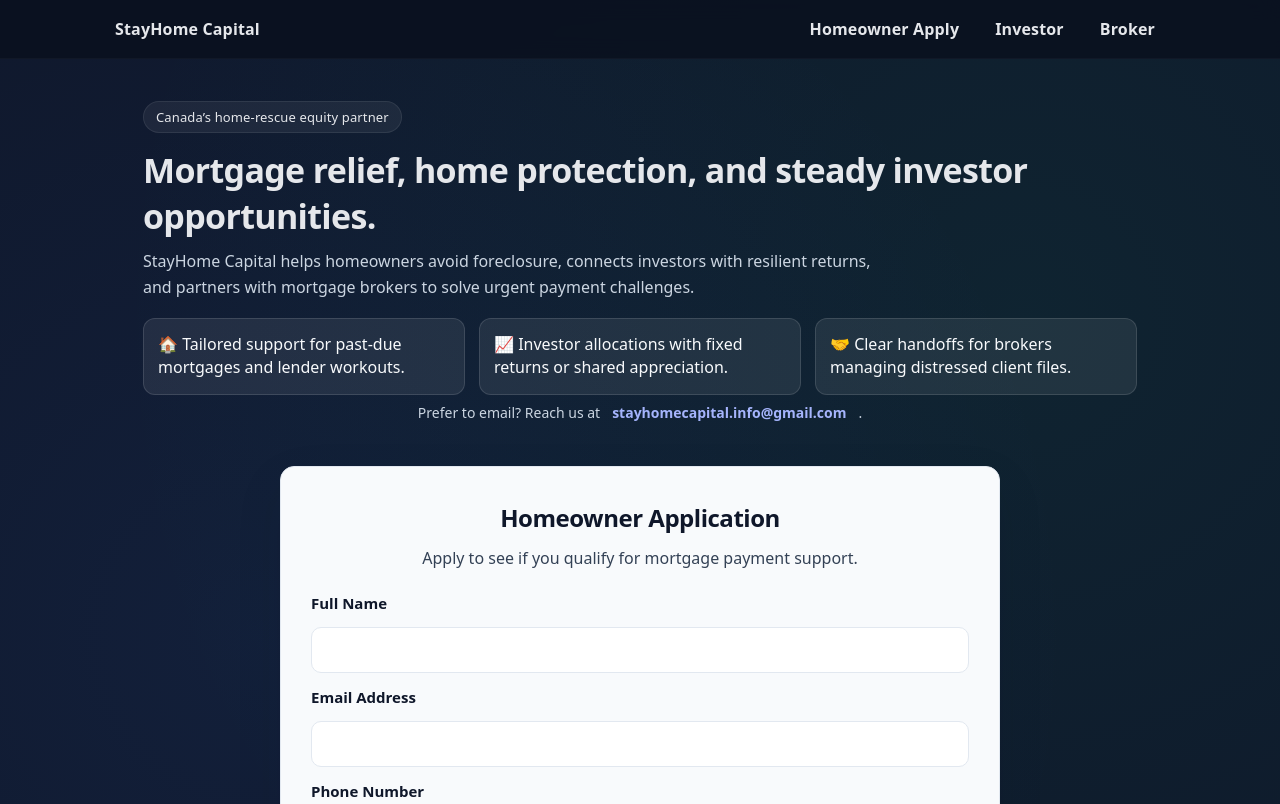
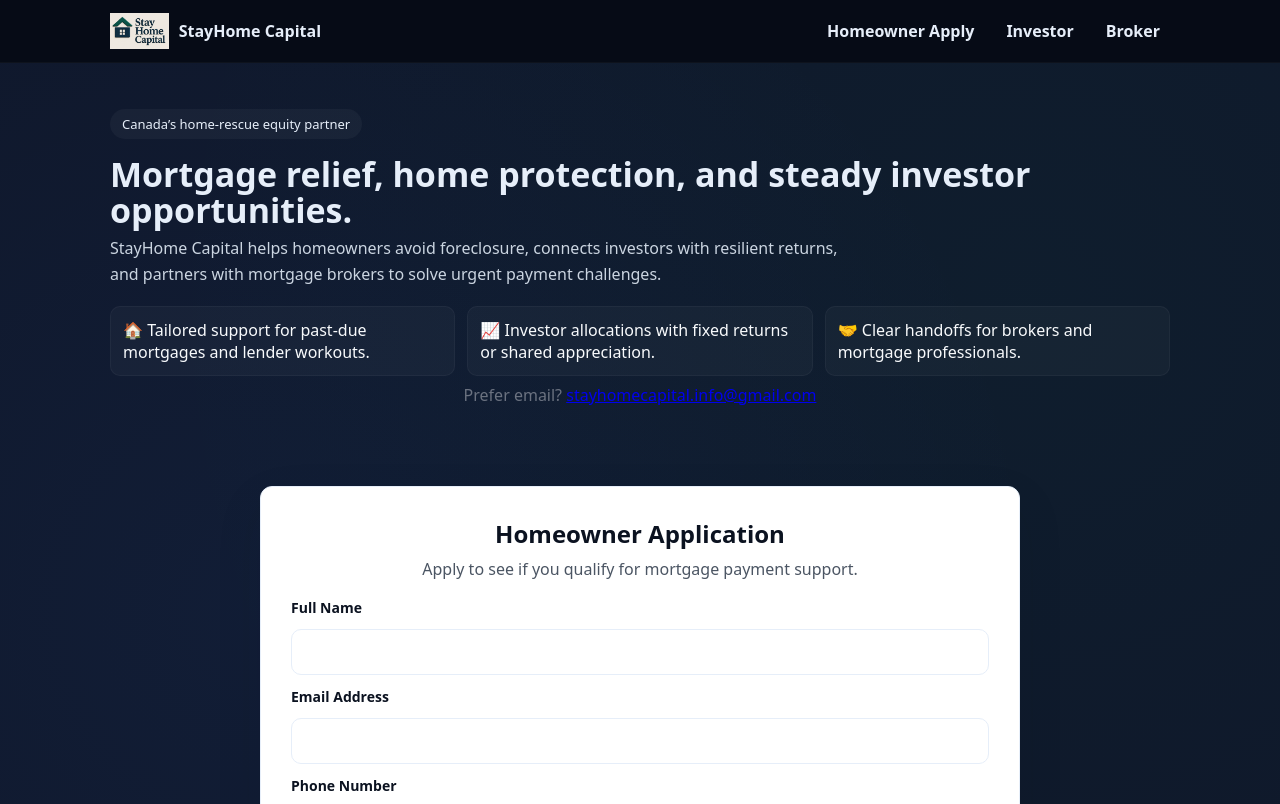
Before and after one commit to rsingh4545/Stayhomecapital, a plain HTML site: page index.html in a window 1280 px wide. Shown: the top 804 px of the page. Drawn offline with Linux system fonts and the light colour scheme.

Commit message:
Refactor HTML and CSS for layout improvements
Updated HTML structure and styles for improved layout and consistency. Changed meta charset, viewport settings, and updated various CSS properties for better design.

```diff
--- a/index.html
+++ b/index.html
@@ -1,260 +1,111 @@
 <!DOCTYPE html>
 <html lang="en">
 <head>
-  <meta charset="UTF-8" />
-  <meta name="viewport" content="width=device-width, initial-scale=1.0" />
+  <meta charset="utf-8" />
+  <meta name="viewport" content="width=device-width,initial-scale=1" />
   <title>StayHome Capital</title>
+
   <style>
-    :root {
-      --brand: #1d4ed8;
-      --text: #0f172a;
-      --muted: #334155;
-      --card: #f8fafc;
-      --border: #e2e8f0;
-      --shadow: 0 18px 50px rgba(15, 23, 42, 0.08);
+    :root{
+      --brand:#1d4ed8;
+      --text:#0b1220;
+      --muted:#4b5563;
+      --card:#ffffff;
+      --bg:#0f172a;
+      --border:#e6eef9;
+      --shadow:0 18px 50px rgba(15,23,42,0.08);
+    }
+    *{box-sizing:border-box}
+    html{scroll-behavior:smooth}
+    body{
+      margin:0;
+      font-family:system-ui,-apple-system,BlinkMacSystemFont,"Segoe UI",Roboto,Helvetica,Arial;
+      background:radial-gradient(circle at 20% 20%, rgba(59,130,246,0.06),transparent 30%),
+                 radial-gradient(circle at 80% 10%, rgba(16,185,129,0.04),transparent 30%),
+                 var(--bg);
+      color:var(--text);
+      -webkit-font-smoothing:antialiased;
+      -moz-osx-font-smoothing:grayscale;
+      min-height:100vh;
     }
 
-    * {
-      box-sizing: border-box;
+    /* NAV */
+    .navbar{
+      position:sticky;
+      top:0;
+      z-index:100;
+      background:rgba(6,10,20,0.9);
+      backdrop-filter:blur(6px);
+      border-bottom:1px solid rgba(255,255,255,0.03);
     }
+    .navbar__content{
+      max-width:1100px;
+      margin:0 auto;
+      padding:12px 20px;
+      display:flex;
+      align-items:center;
+      justify-content:space-between;
+      gap:12px;
+    }
+    .brand{display:inline-flex;align-items:center;gap:10px;text-decoration:none;color:#e6eef9;font-weight:700}
+    .brand .logo{height:36px;width:auto;display:block}
+    .nav-links{display:flex;gap:12px;align-items:center}
+    .nav-links a{
+      color:#e6eef9;text-decoration:none;font-weight:600;padding:8px 10px;border-radius:8px;
+    }
+    .nav-links a:hover{background:rgba(255,255,255,0.04)}
 
-    body {
-      margin: 0;
-      font-family: system-ui, -apple-system, BlinkMacSystemFont, "Segoe UI",
-        sans-serif;
-      background: radial-gradient(
-          circle at 20% 20%,
-          rgba(59, 130, 246, 0.08),
-          transparent 30%
-        ),
-        radial-gradient(
-          circle at 80% 10%,
-          rgba(16, 185, 129, 0.08),
-          transparent 30%
-        ),
-        #0f172a;
-      color: var(--text);
-      min-height: 100vh;
+    /* Header hero */
+    header{max-width:1100px;margin:18px auto 6px;padding:28px 20px;color:#e6eef9}
+    .eyebrow{display:inline-block;padding:6px 12px;background:rgba(255,255,255,0.04);border-radius:999px;font-size:13px;margin-bottom:12px}
+    .hero-title{font-size:clamp(26px,4vw,34px);margin:6px 0 8px;line-height:1.05}
+    .hero-sub{max-width:760px;color:#cbd5e1;margin:0 0 18px;line-height:1.6}
+
+    .hero-grid{display:grid;grid-template-columns:repeat(auto-fit,minmax(200px,1fr));gap:12px;margin-bottom:8px}
+    .hero-card{background:rgba(255,255,255,0.03);border:1px solid rgba(255,255,255,0.04);padding:12px;border-radius:10px;color:#f8fafc}
+
+    /* Sections */
+    main{padding:18px 20px 60px}
+    .section-wrapper{
+      max-width:760px;margin:28px auto;background:var(--card);border-radius:12px;border:1px solid var(--border);box-shadow:var(--shadow);padding:30px;
     }
+    .section-wrapper h2{margin:0 0 8px;text-align:center}
+    .section-wrapper p{margin:0 0 18px;text-align:center;color:var(--muted)}
+    form{display:flex;flex-direction:column;gap:12px}
+    label{font-weight:700;color:var(--text);font-size:14px}
+    input,select,textarea{
+      padding:12px;border-radius:10px;border:1px solid var(--border);font-size:15px;background:#fff;color:var(--text);font-family:inherit;
+    }
+    input:focus,select:focus,textarea:focus{outline:none;border-color:var(--brand);box-shadow:0 0 0 4px rgba(59,130,246,0.08)}
+    .btn{
+      padding:12px 14px;border-radius:10px;border:none;color:#fff;font-weight:800;cursor:pointer;font-size:15px;
+      box-shadow:0 10px 30px rgba(0,0,0,0.08);
+    }
+    .btn:disabled{opacity:0.7;cursor:not-allowed}
+    .btn-primary{background:#1a73e8}
+    .btn-green{background:#16a34a}
+    .btn-gold{background:#f59e0b}
 
-    a {
-      color: var(--brand);
-    }
+    .contact-hint{margin-top:8px;text-align:center;color:#6b7280}
 
-    .navbar {
-      position: sticky;
-      top: 0;
-      background: rgba(11, 17, 32, 0.9);
-      backdrop-filter: blur(10px);
-      padding: 12px 20px;
-      z-index: 100;
-      border-bottom: 1px solid #111827;
-    }
-
-    .navbar__content {
-      max-width: 1050px;
-      margin: 0 auto;
-      display: flex;
-      align-items: center;
-      gap: 14px;
-      flex-wrap: wrap;
-      justify-content: space-between;
-    }
-
-    .brand {
-      color: #e5e7eb;
-      font-weight: 700;
-      letter-spacing: 0.01em;
-      text-decoration: none;
-    }
-
-    .nav-links {
-      display: flex;
-      gap: 16px;
-      flex-wrap: wrap;
-      justify-content: center;
-    }
-
-    .nav-links a {
-      color: #e5e7eb;
-      text-decoration: none;
-      font-weight: 600;
-      letter-spacing: 0.01em;
-      padding: 6px 10px;
-      border-radius: 8px;
-      transition: background 0.2s ease, color 0.2s ease;
-    }
-
-    .nav-links a:hover {
-      background: rgba(255, 255, 255, 0.06);
-      color: #f8fafc;
-    }
-
-    header {
-      max-width: 1050px;
-      margin: 0 auto;
-      padding: 42px 28px 20px;
-      color: #e5e7eb;
-    }
-
-    .eyebrow {
-      display: inline-flex;
-      align-items: center;
-      gap: 8px;
-      padding: 6px 12px;
-      background: rgba(255, 255, 255, 0.06);
-      border: 1px solid rgba(255, 255, 255, 0.08);
-      border-radius: 999px;
-      font-size: 13px;
-      letter-spacing: 0.01em;
-      margin-bottom: 14px;
-    }
-
-    .hero-title {
-      font-size: clamp(28px, 4vw, 34px);
-      margin: 0 0 10px;
-      letter-spacing: -0.02em;
-    }
-
-    .hero-subtitle {
-      max-width: 750px;
-      line-height: 1.6;
-      margin: 0 0 18px;
-      color: #cbd5e1;
-      font-size: 16px;
-    }
-
-    .hero-grid {
-      display: grid;
-      grid-template-columns: repeat(auto-fit, minmax(230px, 1fr));
-      gap: 14px;
-      margin: 18px 0 8px;
-    }
-
-    .hero-card {
-      background: rgba(255, 255, 255, 0.08);
-      border: 1px solid rgba(255, 255, 255, 0.12);
-      color: #f8fafc;
-      padding: 14px;
-      border-radius: 12px;
-      display: flex;
-      gap: 10px;
-      align-items: flex-start;
-      line-height: 1.45;
-    }
-
-    .contact-hint {
-      display: flex;
-      gap: 12px;
-      flex-wrap: wrap;
-      align-items: center;
-      justify-content: center;
-      color: #cbd5e1;
-      font-size: 14px;
-      margin-top: 6px;
-    }
-
-    .contact-hint a {
-      color: #a5b4fc;
-      font-weight: 600;
-      text-decoration: none;
-    }
-
-    main {
-      padding: 24px 20px 40px;
-    }
-
-    .section-wrapper {
-      max-width: 720px;
-      margin: 0 auto 32px;
-      background: var(--card);
-      border-radius: 14px;
-      border: 1px solid var(--border);
-      box-shadow: var(--shadow);
-      padding: 34px 30px;
-    }
-
-    .section-wrapper h2 {
-      text-align: center;
-      margin: 0 0 12px;
-      color: var(--text);
-      letter-spacing: -0.02em;
-    }
-
-    .section-wrapper p {
-      text-align: center;
-      margin: 0 0 22px;
-      color: var(--muted);
-      line-height: 1.6;
-    }
-
-    form {
-      display: flex;
-      flex-direction: column;
-      gap: 14px;
-    }
-
-    label {
-      font-weight: 700;
-      color: var(--text);
-      font-size: 15px;
-    }
-
-    input,
-    select,
-    textarea {
-      padding: 12px;
-      border: 1px solid var(--border);
-      border-radius: 10px;
-      font-size: 15px;
-      font-family: inherit;
-      background: white;
-      color: var(--text);
-      transition: border 0.15s ease, box-shadow 0.15s ease;
-    }
-
-    input:focus,
-    select:focus,
-    textarea:focus {
-      border-color: var(--brand);
-      outline: none;
-      box-shadow: 0 0 0 3px rgba(59, 130, 246, 0.12);
-    }
-
-    button[type="submit"] {
-      padding: 12px;
-      color: white;
-      border: none;
-      border-radius: 10px;
-      cursor: pointer;
-      font-weight: 800;
-      font-size: 15px;
-      transition: transform 0.1s ease, box-shadow 0.2s ease, opacity 0.2s ease;
-      box-shadow: 0 10px 30px rgba(0, 0, 0, 0.08);
-    }
-
-    button[type="submit"]:hover {
-      transform: translateY(-1px);
-    }
-
-    button[type="submit"]:disabled {
-      opacity: 0.7;
-      cursor: not-allowed;
-      transform: none;
-    }
-
-    @media (max-width: 640px) {
-      .section-wrapper {
-        padding: 28px 24px;
-      }
+    @media (max-width:640px){
+      .navbar__content{padding:12px}
+      header{padding:18px 16px}
+      .section-wrapper{padding:20px}
     }
   </style>
 </head>
 <body>
+
+  <!-- NAV -->
   <nav class="navbar">
     <div class="navbar__content">
-      <a class="brand" href="#top">StayHome Capital</a>
-      <div class="nav-links" aria-label="Jump to form">
+      <a class="brand" href="#top">
+        <img class="logo" src="logo.png" alt="StayHome Capital logo" />
+        <span>StayHome Capital</span>
+      </a>
+
+      <div class="nav-links" role="navigation" aria-label="Jump to forms">
         <a href="#homeowner-form">Homeowner Apply</a>
         <a href="#investor-form">Investor</a>
         <a href="#broker-form">Broker</a>
@@ -262,77 +113,73 @@
     </div>
   </nav>
 
+  <!-- HERO -->
   <header id="top">
     <div class="eyebrow">Canada’s home-rescue equity partner</div>
     <h1 class="hero-title">Mortgage relief, home protection, and steady investor opportunities.</h1>
-    <p class="hero-subtitle">
-      StayHome Capital helps homeowners avoid foreclosure, connects investors with resilient returns, and
-      partners with mortgage brokers to solve urgent payment challenges.
-    </p>
+    <p class="hero-sub">StayHome Capital helps homeowners avoid foreclosure, connects investors with resilient returns, and partners with mortgage brokers to solve urgent payment challenges.</p>
+
     <div class="hero-grid">
       <div class="hero-card">🏠 Tailored support for past-due mortgages and lender workouts.</div>
       <div class="hero-card">📈 Investor allocations with fixed returns or shared appreciation.</div>
-      <div class="hero-card">🤝 Clear handoffs for brokers managing distressed client files.</div>
+      <div class="hero-card">🤝 Clear handoffs for brokers and mortgage professionals.</div>
     </div>
-    <div class="contact-hint">
-      Prefer to email? Reach us at
-      <a href="mailto:stayhomecapital.info@gmail.com">stayhomecapital.info@gmail.com</a>.
-    </div>
+
+    <div class="contact-hint">Prefer email? <a href="mailto:stayhomecapital.info@gmail.com">stayhomecapital.info@gmail.com</a></div>
   </header>
 
+  <!-- FORMS -->
   <main>
-    <!-- HOMEOWNER FORM -->
+    <!-- Homeowner -->
     <section id="homeowner-form" class="section-wrapper">
       <h2>Homeowner Application</h2>
       <p>Apply to see if you qualify for mortgage payment support.</p>
 
       <form action="https://formspree.io/f/xanrjvoa" method="POST">
         <input type="hidden" name="_redirect" value="https://stayhomecapital.com/thankyou.html" />
-
         <label>Full Name</label>
-        <input type="text" name="name" required />
+        <input name="name" type="text" required />
 
         <label>Email Address</label>
-        <input type="email" name="email" required />
+        <input name="email" type="email" required />
 
         <label>Phone Number</label>
-        <input type="text" name="phone" required />
+        <input name="phone" type="text" required />
 
         <label>Property Address</label>
-        <input type="text" name="address" required />
+        <input name="address" type="text" required />
 
         <label>Current Mortgage Lender</label>
-        <input type="text" name="lender" />
+        <input name="lender" type="text" />
 
         <label>Monthly Mortgage Payment</label>
-        <input type="text" name="payment" />
+        <input name="payment" type="text" />
 
         <label>How many months behind?</label>
-        <input type="text" name="arrears" />
+        <input name="arrears" type="text" />
 
         <label>Reason for Assistance</label>
         <textarea name="reason" rows="4"></textarea>
 
-        <button type="submit" style="background:#1a73e8;">Submit Application</button>
+        <button class="btn btn-primary" type="submit">Submit Application</button>
       </form>
     </section>
 
-    <!-- INVESTOR FORM -->
+    <!-- Investor -->
     <section id="investor-form" class="section-wrapper">
       <h2>Investor Inquiry</h2>
       <p>Join the investor waitlist for Canada’s Home-Rescue Equity Fund.</p>
 
       <form action="https://formspree.io/f/mjknrlwa" method="POST">
         <input type="hidden" name="_redirect" value="https://stayhomecapital.com/thankyou.html" />
-
         <label>Full Name</label>
-        <input type="text" name="name" required />
+        <input name="name" type="text" required />
 
         <label>Email Address</label>
-        <input type="email" name="email" required />
+        <input name="email" type="email" required />
 
         <label>Phone Number (optional)</label>
-        <input type="text" name="phone" />
+        <input name="phone" type="text" />
 
         <label>Investment Range</label>
         <select name="investment_range">
@@ -352,36 +199,36 @@
         <label>Anything else we should know?</label>
         <textarea name="notes" rows="4"></textarea>
 
-        <button type="submit" style="background:#16a34a;">Join Investor Waitlist</button>
+        <button class="btn btn-green" type="submit">Join Investor Waitlist</button>
       </form>
     </section>
 
-    <!-- BROKER FORM -->
+    <!-- Broker -->
     <section id="broker-form" class="section-wrapper">
       <h2>Broker Partnership Form</h2>
       <p>Partner with StayHome Capital to help clients in mortgage distress.</p>
 
       <form action="https://formspree.io/f/mvgvonbj" method="POST">
         <input type="hidden" name="_redirect" value="https://stayhomecapital.com/thankyou.html" />
-
         <label>Broker Name</label>
-        <input type="text" name="name" required />
+        <input name="name" type="text" required />
 
         <label>Brokerage Name</label>
-        <input type="text" name="brokerage" />
+        <input name="brokerage" type="text" />
 
         <label>Email Address</label>
-        <input type="email" name="email" required />
+        <input name="email" type="email" required />
 
         <label>Phone Number</label>
-        <input type="text" name="phone" />
+        <input name="phone" type="text" />
 
         <label>Client Situation (short summary)</label>
         <textarea name="client_details" rows="4"></textarea>
 
-        <button type="submit" style="background:#f59e0b;">Submit Referral</button>
+        <button class="btn btn-gold" type="submit">Submit Referral</button>
       </form>
     </section>
   </main>
+
 </body>
 </html>
```
